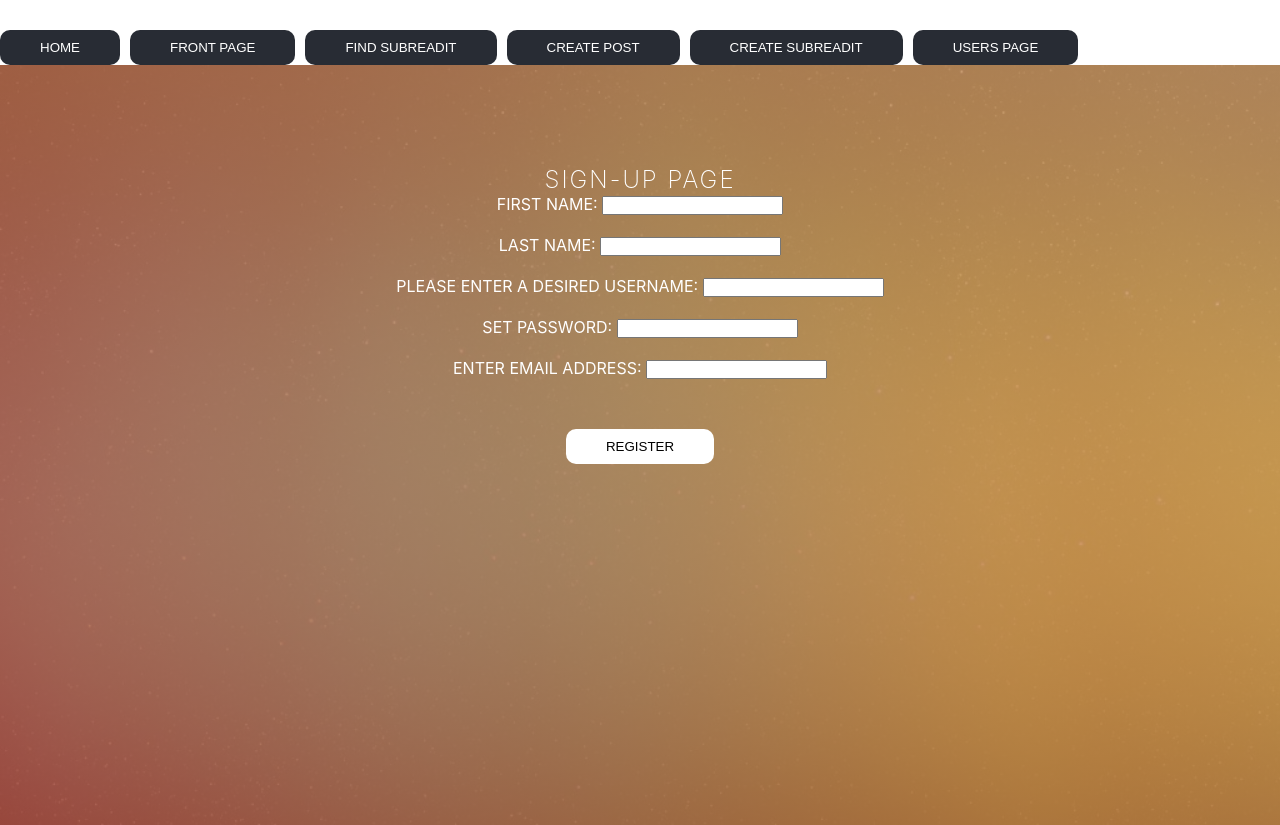
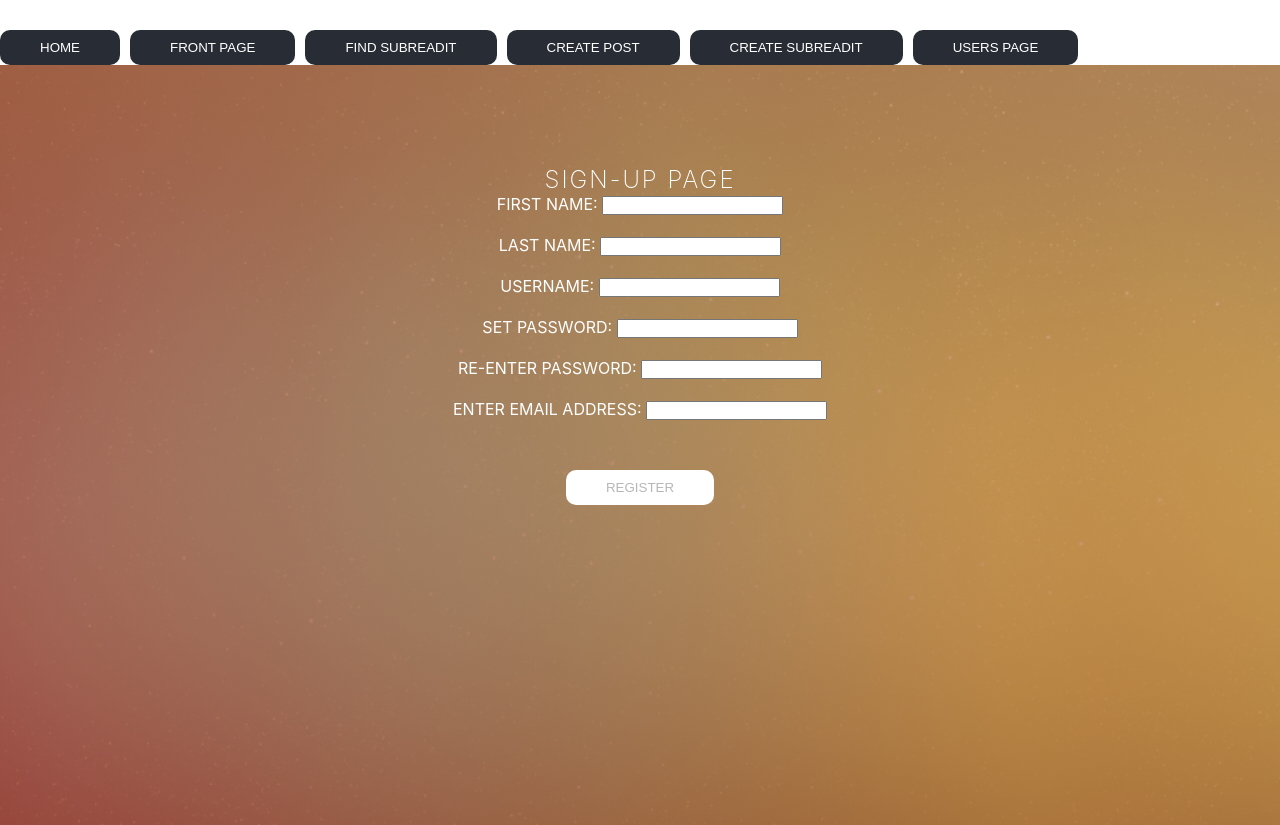
Before and after one commit to tulachan/cosc484projet, a React (Create React App) app in the folder Readit_React_Front_End/: page /signup in a window 1280 px wide. Built offline with nearby package versions, Linux system fonts and the light colour scheme; no server answers.

Commit message:
signup page.cant register with field.verfiy password match

```diff
--- a/Readit_React_Front_End/package.json
+++ b/Readit_React_Front_End/package.json
@@ -6,7 +6,8 @@
     "react": "^16.11.0",
     "react-dom": "^16.11.0",
     "react-router-dom": "^5.1.2",
-    "react-scripts": "3.2.0"
+    "react-script": "^2.0.5",
+    "react-scripts": "^3.2.0"
   },
   "scripts": {
     "start": "react-scripts start",
--- a/Readit_React_Front_End/src/login.js
+++ b/Readit_React_Front_End/src/login.js
@@ -41,8 +41,10 @@ class Login extends React.Component
       return body;
     };
 
+
     isLoggedIn()
     {
+
         if (this.state.loggedin)
         {
             return(
@@ -54,6 +56,7 @@ class Login extends React.Component
         else
         {
             return(
+
             <div className="login-textbox">
                 <h1 className="login-title"> Login Page {this.state.data} </h1>
                 <form className="login-form">
@@ -75,6 +78,7 @@ class Login extends React.Component
 
     updateDatabase()
     {
+
         fetch('/api/auth' , {
             method: "POST",
             headers: {
--- a/Readit_React_Front_End/src/signup.js
+++ b/Readit_React_Front_End/src/signup.js
@@ -3,9 +3,25 @@ import './signup.css';
 import { Link } from 'react-router-dom';
 
 // signup needs to be coded to require all fields before submitting to database, otherwise the database will not create an entry and the user will not be able to login
+function validate(firstname, lastname, username, password, vpassword, email)
+{
+    return{
+
+        firstname: firstname.length===0,
+        lastname: lastname.length===0,
+        username: username.length===0,
+        password: password.length===0,
+        vpassword: vpassword.length===0,
+        firstname: firstname.length===0,
+        email: email.length=== 0
+    };
+}
+
+
 
 class Signup extends React.Component
 {
+
     constructor(props)
     {
         super(props);
@@ -14,8 +30,17 @@ class Signup extends React.Component
             lastname: "",
             username: "",
             password: "",
+            vpassword: "",
             email: "",
-            loggedin: false
+            loggedin: false,
+
+            everFocusedFirstname: false,
+            everFocusedLastname: false,
+            everFocusedUsername: false,
+            everFocusedPassword: false,
+            everFocusedvPassword: false,
+            everFocusedEmail: false
+
         };
     }
     handleChangeFirst = (event) => {
@@ -30,8 +55,32 @@ class Signup extends React.Component
     handleChangePass = (event) => {
         this.setState({password: event.target.value});
     }
+    handleChangeVerifyPass = (event) => {
+        this.setState({vpassword: event.target.value});
+        if(this.state.password!== this.state.vpassword)
+        {
+            alert("Password doesnt match");
+            this.isverified= false;
+        }
+    };
     handleChangeEmail = (event) => {
         this.setState({email: event.target.value});
+    }
+
+    handleSubmit= (event)=>{
+        if(!this.canBeSubmitted())
+        {
+            event.preventDefault();
+            return;
+        }
+        const {firstname,lastname, username,password,vpassword,email}= this.state;
+    };
+
+    canBeSubmitted(){
+        const error= validate(this.state.firstname, this.state.lastname, this.state.username, this.state.password, this.state.vpassword,this.state.email);
+        const isDisabled= Object.keys(error).some(x=> error[x]);
+        return !isDisabled;
+
     }
 
     componentDidMount() {
@@ -42,6 +91,7 @@ class Signup extends React.Component
     }
       // Fetches our GET route from the Express server. (Note the route we are fetching matches the GET route from server.js)
     callBackendAPI = async () => {
+
       const response = await fetch('/api/isloggedin');
       const body = await response.json();
 
@@ -49,41 +99,45 @@ class Signup extends React.Component
         throw Error(body.message)
       }
       return body;
+
     };
-
-    isLoggedIn()
-    {
+        isLoggedIn()
+        {
         if (this.state.loggedin)
         {
             return(
                 <div>
-                    <h1> You are already logged in!</h1>
+                    <h1> You are already logged in</h1>
                 </div>
             )
         }
         else
-        {
+        {  const error= validate(this.state.firstname, this.state.lastname, this.state.username, this.state.password, this.state.vpassword,this.state.email);
+            const isDisabled= Object.keys(error).some(x=> error[x]);
             return(
             <div className="signup-textbox">
                 <h2 className="signup-title"> Sign-up Page</h2>
-                <form className="signup-form" onSubmit={this.onSubmit}>
+                <form className="signup-form" onSubmit={this.handleSubmit}>
                     <label className="signup"> First Name:  </label>
-                    <input type='text' onChange={this.handleChangeFirst} />
+                    <input type='text' value={this.state.firstname} onChange={this.handleChangeFirst} />
                     <br/><br/>
                     <label className="signup"> Last Name:  </label>
-                    <input type='text' onChange={this.handleChangeLast} />
+                    <input type='text' value={this.state.lastname} onChange={this.handleChangeLast} />
                     <br/><br/>
-                    <label className="signup"> Please enter a desired username:  </label>
-                    <input type='text' onChange={this.handleChangeUser} />
+                    <label className="signup"> Username:  </label>
+                    <input type='text' value={this.state.username}  onChange={this.handleChangeUser} />
                     <br/><br/>
                     <label className="signup"> Set Password:  </label>
-                    <input type='password' onChange={this.handleChangePass} />
+                    <input type='password' value={this.state.password} onChange={this.handleChangePass} />
+                    <br/><br/>
+                    <label className="signup"> Re-Enter Password:  </label>
+                    <input type='password' value={this.state.vpassword} onChange={this.handleChangeVerifyPass} />
                     <br/><br/>
                     <label className="signup"> Enter Email address:  </label>
-                    <input type='text' onChange={this.handleChangeEmail} />
+                    <input type='text' value={this.state.email}  onChange={this.handleChangeEmail} />
                     <br/><br/>
                     <Link to="/successfulSignup">
-                        <button className="register" onClick={() => {this.updateDatabase()}}> Register </button>
+                        <button className="register" disabled= {isDisabled} onClick={() => {this.updateDatabase()}}> Register </button>
                     </Link>
                     <br></br>
                 </form>
@@ -102,8 +156,44 @@ class Signup extends React.Component
             body: JSON.stringify(this.state)
             })
             .then((result) => result.json())
-            .then((info) => { console.log(info); })
+            .then((info) => { console.log(info); });
     }
+
+
+
+    // updateDatabase = async(data) =>
+    // {
+    //     const headers= new Headers();
+    //     headers.append('Content-type', 'application/json');
+    //     const option=
+    //     {
+    //         method: 'POST',
+    //         headers,
+    //         body: JSON.stringify(this.data),
+
+
+    //     };
+    //     const request= new Request('/api/registernewuser', option)
+    //     const response= await fetch(request);
+    //     const status= await(response.status);
+
+    //     if( status=== 201)
+    //     {
+    //         console.log("aayyyooooo");
+    //     }
+    // }
+
+
+        // fetch('/api/registernewuser' , {
+        //     method: "POST",
+        //     headers: {
+
+        //     },
+        //     body: JSON.stringify(this.state)
+        //     })
+        //     .then((result) => result.json())
+        //     .then((info) => { console.log(info); })
+
 
     render() {
         return(
--- a/Readit_React_Front_End/src/successfulSignup.css
+++ b/Readit_React_Front_End/src/successfulSignup.css
@@ -1,5 +1,5 @@
 *{
-  body:0;
+  margin:0;
   padding:0;
   box-sizing: border-box;
 }
```
Also changed, not shown: 2 other files (tests, documents, lock files or other folders).
